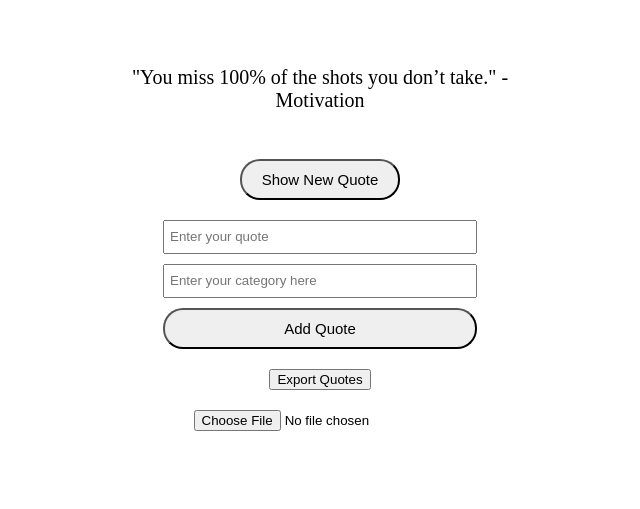
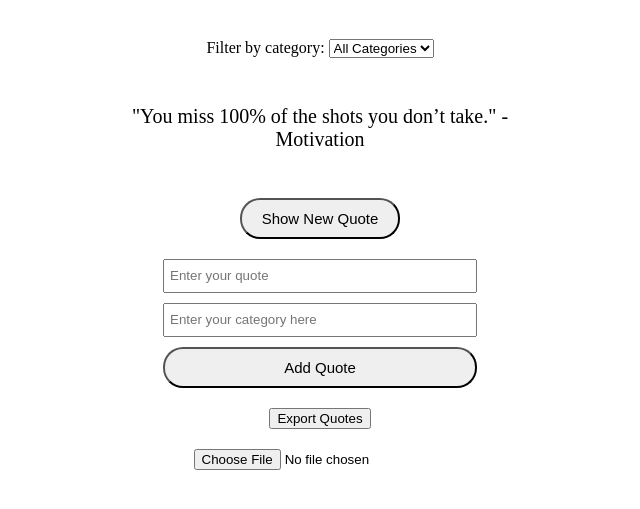
Before and after one commit to OmarMegzz/alx_fe_javascript, a plain HTML site: page dom-manipulation/index.html in a window 1280 px wide. Both pictures are taken after a click on the button "Show New Quote". Shown: the part 69-578 px from the top of the page, without its empty margins (320-960 px from the left). Drawn offline with Linux system fonts and the light colour scheme.

Commit message:
finish the thied task

```diff
--- a/dom-manipulation/index.html
+++ b/dom-manipulation/index.html
@@ -8,12 +8,21 @@
   </head>
   <body>
     <h1>Dynamic Quote Generator</h1>
+    <div>
+      <label for="categoryFilter">Filter by category:</label>
+      <select id="categoryFilter" onchange="filterQuotes()">
+        <option value="all">All Categories</option>
+      </select>
+    </div>
     <div id="quoteDisplay"></div>
     <button id="newQuote">Show New Quote</button>
     <div id="addQuoteFormContainer"></div>
     <button id="exportToJsonFile">Export Quotes</button>
     <input type="file" id="importFile" accept=".json" />
-
+    <!-- <select id="categoryFilter" onchange="filterQuotes()">
+      <option value="all">All Categories</option>
+      <!-- Dynamically populated categories -->
+    <!--</select> -->
     <script src="script.js"></script>
   </body>
 </html>
--- a/dom-manipulation/script.js
+++ b/dom-manipulation/script.js
@@ -48,18 +48,24 @@ document.addEventListener("DOMContentLoaded", function () {
   const quoteContainer = document.getElementById("addQuoteFormContainer");
   const btnExportToJsonFile = document.getElementById("exportToJsonFile");
   const inputImportFile = document.getElementById("importFile");
+  const categoryFilter = document.getElementById("categoryFilter");
 
   randomQuoteBtn.addEventListener("click", showRandomQuote);
   createAddQuoteForm();
 
   function showRandomQuote() {
-    const randomIndx = Math.floor(Math.random() * quotes.length);
-    const randomQuote = quotes[randomIndx];
-    quoteDisplay.innerHTML = `"${randomQuote.text}" - ${randomQuote.category}`;
-    sessionStorage.setItem(
-      "lastViewedQuote",
-      `"${randomQuote.text}" - ${randomQuote.category}`
-    );
+    const filteredQuotes = getFilteredQuotes();
+    if (filteredQuotes.length > 0) {
+      const randomIndx = Math.floor(Math.random() * filteredQuotes.length);
+      const randomQuote = filteredQuotes[randomIndx];
+      quoteDisplay.innerHTML = `"${randomQuote.text}" - ${randomQuote.category}`;
+      sessionStorage.setItem(
+        "lastViewedQuote",
+        `"${randomQuote.text}" - ${randomQuote.category}`
+      );
+    } else {
+      quoteDisplay.innerHTML = "No quotes available for this category.";
+    }
   }
 
   function createAddQuoteForm() {
@@ -102,6 +108,7 @@ document.addEventListener("DOMContentLoaded", function () {
       quoteInput.value = "";
       categoryInput.value = "";
       saveQuotes();
+      updateCategoryFilter();
       alert("Quote added successfully!");
     } else {
       alert("Please fill out both fields.");
@@ -134,9 +141,45 @@ document.addEventListener("DOMContentLoaded", function () {
       const importedQuotes = JSON.parse(event.target.result);
       quotes.push(...importedQuotes);
       saveQuotes();
+      updateCategoryFilter();
       alert("Quotes imported successfully!");
     };
     fileReader.readAsText(event.target.files[0]);
+  }
+
+  function getFilteredQuotes() {
+    const selectedCategory = categoryFilter.value;
+    if (selectedCategory === "all") {
+      return quotes;
+    }
+    return quotes.filter((quote) => quote.category === selectedCategory);
+  }
+
+  function filterQuotes() {
+    const filteredQuotes = getFilteredQuotes();
+    if (filteredQuotes.length > 0) {
+      quoteDisplay.innerHTML = `"${filteredQuotes[0].text}" - ${filteredQuotes[0].category}`;
+    } else {
+      quoteDisplay.innerHTML = "No quotes available for this category.";
+    }
+    localStorage.setItem("selectedCategory", categoryFilter.value);
+  }
+
+  function updateCategoryFilter() {
+    const categories = [...new Set(quotes.map((quote) => quote.category))];
+    categoryFilter.innerHTML = '<option value="all">All Categories</option>';
+    categories.forEach((category) => {
+      const option = document.createElement("option");
+      option.value = category;
+      option.textContent = category; // Added to set the text content
+      categoryFilter.appendChild(option);
+    });
+
+    const savedCategory = localStorage.getItem("selectedCategory");
+    if (savedCategory) {
+      categoryFilter.value = savedCategory;
+      filterQuotes();
+    }
   }
 
   // Load last viewed quote from session storage
@@ -144,4 +187,7 @@ document.addEventListener("DOMContentLoaded", function () {
   if (lastViewedQuote) {
     quoteDisplay.innerHTML = lastViewedQuote;
   }
+
+  // Update category filter dropdown
+  updateCategoryFilter();
 });
```
